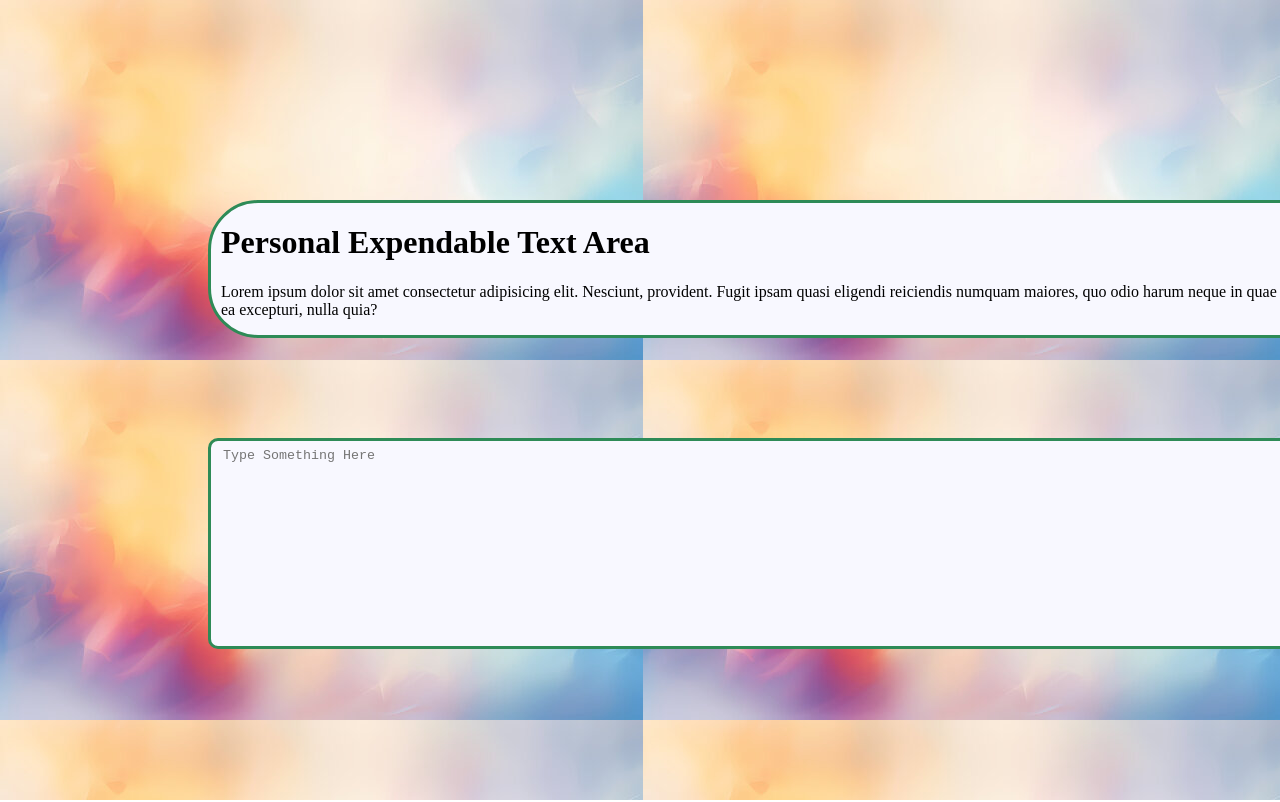
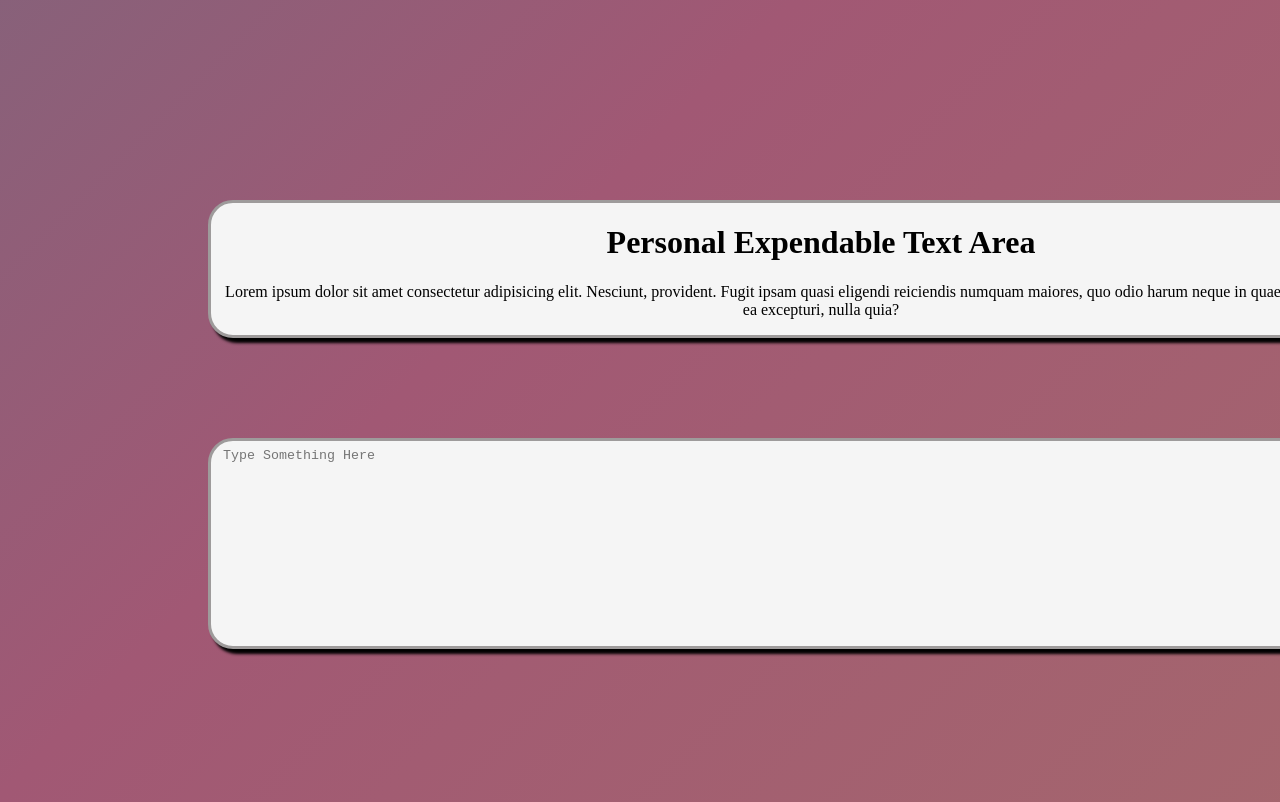
Before and after one commit to bilal4821/Local-Storage-Notepad, a plain HTML site: page index.html in a window 1280 px wide. Shown: the top 802 px of the page. Drawn offline with Linux system fonts and the light colour scheme.

Commit message:
add more styling

```diff
--- a/index.html
+++ b/index.html
@@ -1,24 +1,24 @@
 <!DOCTYPE html>
 <html lang="en">
-<head>
-    <meta charset="UTF-8">
-    <meta name="viewport" content="width=device-width, initial-scale=1.0">
+  <head>
+    <meta charset="UTF-8" />
+    <meta name="viewport" content="width=device-width, initial-scale=1.0" />
     <title>my project</title>
-    <link rel="stylesheet" href="style.css">
-</head>
-<body>
+    <link rel="stylesheet" href="style.css" />
+  </head>
+  <body>
     <div class="first">
-        <h1>Personal Expendable Text Area </h1>
-        <p>Lorem ipsum dolor sit amet consectetur adipisicing elit. Nesciunt, provident. Fugit ipsam quasi eligendi reiciendis numquam maiores, quo odio harum neque in quae blanditiis ut quidem, ea excepturi, nulla quia?</p>
+      <h1>Personal Expendable Text Area</h1>
+      <p>
+        Lorem ipsum dolor sit amet consectetur adipisicing elit. Nesciunt,
+        provident. Fugit ipsam quasi eligendi reiciendis numquam maiores, quo
+        odio harum neque in quae blanditiis ut quidem, ea excepturi, nulla quia?
+      </p>
     </div>
-
     <div class="second">
-        <label for="story"></label>
-
-        <textarea style="color: rgb(182, 27, 0);"  id="input" placeholder="Type Something Here"></textarea>
-
+      <label for="story"></label>
+      <textarea id="input" placeholder="Type Something Here"></textarea>
     </div>
     <script src="script.js"></script>
-
-</body>
+  </body>
 </html>
--- a/style.css
+++ b/style.css
@@ -1,70 +1,62 @@
-body{
+/* body{
 
     background-image: url("tech3.jpg");
-    /* font-size: 100px; */
+} */
 
-}
+html, body {
+    width: 100%;
+    height:100%;
+  }
+
+  body {
+      background: linear-gradient(-45deg, #a87566, #a15874, #497788, #539787);
+      background-size: 400% 400%;
+      animation: gradient 15s ease infinite;
+  }
+
+  @keyframes gradient {
+      0% {
+          background-position: 0% 50%;
+      }
+      50% {
+          background-position: 100% 50%;
+      }
+      100% {
+          background-position: 0% 50%;
+      }
+  }
 
 .first{
-
-    background-color: ghostwhite;
-    border-radius: 50px;
+    background-color: whitesmoke;
+    border-radius: 25px;
     width: 1200px;
     margin-left: 200px;
     margin-top: 200px;
-    border: 3px solid seagreen;
+    border: 3px solid rgb(158, 155, 155);
     padding-left: 10px;
-
-
+    box-shadow: 4px 5px 3px black;
+    text-align: center;
 
 }
 
 .second{
-
-    background-color: ghostwhite;
-    border-radius: 10px;
+    background-color: whitesmoke;
+    border-radius: 25px;
     padding-top: 5px;
     margin-left: 200px;
     margin-top: 100px;
-    border: 3px solid seagreen;
+    border: 3px solid rgb(158, 155, 155);
     width: 1200px;
     padding-left: 10px;
     height: 200px;
-
-
+    box-shadow: 4px 5px 3px black;
 }
-
-
 
 textarea{
     border: none;
-    outline: none; /* Optional: removes the outline when the element is focused */
+    outline: none;
     resize: none;
     background-color: transparent;
     width: 1185px;
     height: 170px;
  }
-
-
-
-
-/*
-.input-container {
-    /* display: flex; */
-    /* align-items: center;
-    border: 1px solid #ccc;
-    border-radius: 5px;
-    background-color: #fff;
-    padding: 10px;
-    box-shadow: 0 0 10px rgba(0, 0, 0, 0.1);
-    width: 500px;
-}
-
-
-
-.input-container input {
-    border: none;
-    outline: none;
-    width: 100%;
-    font-size: 16px;
-} */
```
Also changed, not shown: script.js (+0 -22 lines).
